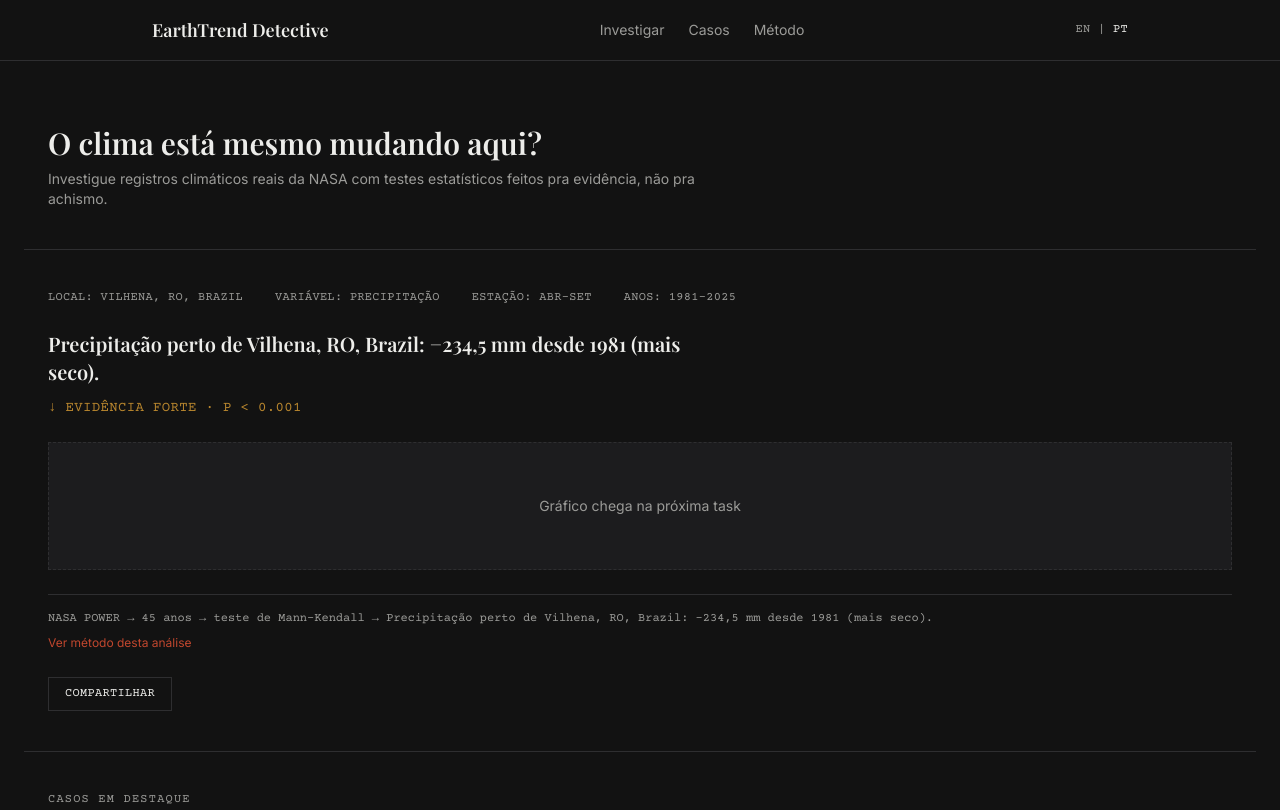
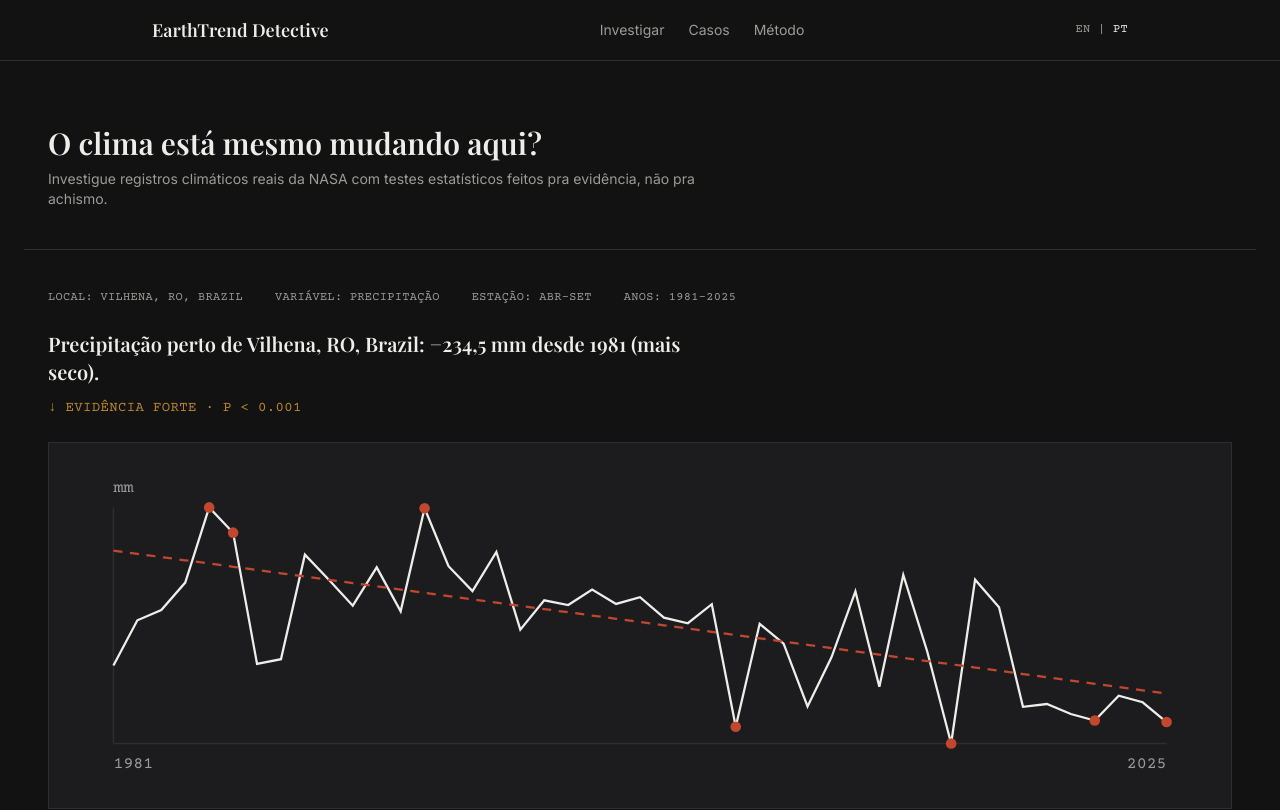
Before and after one commit to KaueRian/NASASpaceAppsChallenge2026, a React (Vite) app: page / in a window 1280 px wide. Shown: the top 810 px of the page. Built offline with nearby package versions, Linux system fonts and the light colour scheme; a web font is replaced by a local one.

Commit message:
feat: add TrendChart (line/trend view)
Hand-rolled inline SVG (no new dependency): observed series, dashed
Sen's Slope trend, marked anomalies, axis labels and units. Wired
into Investigation, replacing the chart placeholder.

```diff
--- a/src/components/Investigation.tsx
+++ b/src/components/Investigation.tsx
@@ -4,6 +4,7 @@ import { useI18n } from "../i18n/i18n";
 import { DIRECTION_ARROW, DIRECTION_COLOR, UNIT_SUFFIX } from "../lib/resultDisplay";
 import type { CasePresetId } from "../types/investigation";
 import { buildCitationText, ShareSheet } from "./share";
+import { TrendChart } from "./TrendChart";
 
 interface InvestigationProps {
   presetId: CasePresetId;
@@ -17,7 +18,7 @@ export function Investigation({ presetId, onNavigateMethods }: InvestigationProp
 
   const preset = getCasePresetById(presetId);
   const { result } = preset;
-  const { stats, location, variable, season, unit } = result;
+  const { stats, series, location, variable, season, unit } = result;
 
   const formatPValue = (p: number) =>
     p < 0.001 ? "< 0.001" : `= ${formatNumber(p, { maximumFractionDigits: 3 })}`;
@@ -66,8 +67,8 @@ export function Investigation({ presetId, onNavigateMethods }: InvestigationProp
         )}
       </p>
 
-      <div className="mt-6 flex min-h-32 items-center justify-center border border-dashed border-border bg-surface text-sm text-text-muted">
-        {t("investigation.chartPlaceholder")}
+      <div className="mt-6 border border-border bg-surface p-4">
+        <TrendChart series={series} unit={unit} />
       </div>
 
       <div className="mt-6 border-t border-border pt-4">
--- /dev/null
+++ b/src/components/TrendChart.tsx
@@ -0,0 +1,114 @@
+import { UNIT_SUFFIX } from "../lib/resultDisplay";
+import type { SeriesPoint, VariableUnit } from "../types/investigation";
+
+interface TrendChartProps {
+  series: readonly SeriesPoint[];
+  unit: VariableUnit;
+}
+
+const WIDTH = 760;
+const HEIGHT = 220;
+const PADDING = 32;
+
+export function TrendChart({ series, unit }: TrendChartProps) {
+  if (series.length === 0) {
+    return null;
+  }
+
+  const allValues = series.flatMap((point) => [point.value, point.trendValue]);
+  const min = Math.min(...allValues);
+  const max = Math.max(...allValues);
+  const range = max - min || 1;
+
+  const xStep = (WIDTH - PADDING * 2) / Math.max(series.length - 1, 1);
+  const xAt = (index: number) => PADDING + index * xStep;
+  const yAt = (value: number) =>
+    HEIGHT - PADDING - ((value - min) / range) * (HEIGHT - PADDING * 2);
+
+  const observedPoints = series
+    .map((point, index) => `${xAt(index)},${yAt(point.value)}`)
+    .join(" ");
+  const trendPoints = series
+    .map((point, index) => `${xAt(index)},${yAt(point.trendValue)}`)
+    .join(" ");
+
+  const first = series[0];
+  const last = series[series.length - 1];
+  const unitSuffix = UNIT_SUFFIX[unit]?.trim() ?? "";
+
+  return (
+    <svg
+      viewBox={`0 0 ${WIDTH} ${HEIGHT}`}
+      className="w-full"
+      role="img"
+      aria-label={`Line chart: observed values${unitSuffix ? ` in ${unitSuffix}` : ""} from ${first.label} to ${last.label}, with the Sen's Slope trend line and marked anomalies.`}
+    >
+      <line
+        x1={PADDING}
+        y1={HEIGHT - PADDING}
+        x2={WIDTH - PADDING}
+        y2={HEIGHT - PADDING}
+        stroke="var(--color-border)"
+        strokeWidth={1}
+      />
+      <line
+        x1={PADDING}
+        y1={PADDING}
+        x2={PADDING}
+        y2={HEIGHT - PADDING}
+        stroke="var(--color-border)"
+        strokeWidth={1}
+      />
+
+      <polyline points={observedPoints} fill="none" stroke="var(--color-text)" strokeWidth={1.5} />
+      <polyline
+        points={trendPoints}
+        fill="none"
+        stroke="var(--color-accent)"
+        strokeWidth={1.5}
+        strokeDasharray="6 5"
+      />
+
+      {series.map((point, index) =>
+        point.isExtremeAnomaly ? (
+          <circle
+            key={point.year}
+            cx={xAt(index)}
+            cy={yAt(point.value)}
+            r={3.5}
+            fill="var(--color-accent)"
+          />
+        ) : null,
+      )}
+
+      <text
+        x={PADDING}
+        y={PADDING - 10}
+        fill="var(--color-text-muted)"
+        fontSize={11}
+        fontFamily="Courier Prime, monospace"
+      >
+        {unitSuffix}
+      </text>
+      <text
+        x={PADDING}
+        y={HEIGHT - PADDING + 16}
+        fill="var(--color-text-muted)"
+        fontSize={11}
+        fontFamily="Courier Prime, monospace"
+      >
+        {first.label}
+      </text>
+      <text
+        x={WIDTH - PADDING}
+        y={HEIGHT - PADDING + 16}
+        fill="var(--color-text-muted)"
+        fontSize={11}
+        fontFamily="Courier Prime, monospace"
+        textAnchor="end"
+      >
+        {last.label}
+      </text>
+    </svg>
+  );
+}
--- a/src/locales/en.json
+++ b/src/locales/en.json
@@ -53,7 +53,6 @@
     "hideMethod": "Hide method",
     "fullMethod": "Full method",
     "share": "Share",
-    "chartPlaceholder": "Chart coming in the next task",
     "ciPerYear": "95% CI (per year)",
     "warnings": {
       "shortRecord": "Short record — interpret with caution",
--- a/src/locales/pt.json
+++ b/src/locales/pt.json
@@ -53,7 +53,6 @@
     "hideMethod": "Esconder método",
     "fullMethod": "Método completo",
     "share": "Compartilhar",
-    "chartPlaceholder": "Gráfico chega na próxima task",
     "ciPerYear": "IC 95% (por ano)",
     "warnings": {
       "shortRecord": "Série curta — interprete com cautela",
```
Also changed, not shown: 1 other file (tests, documents, lock files or other folders).
